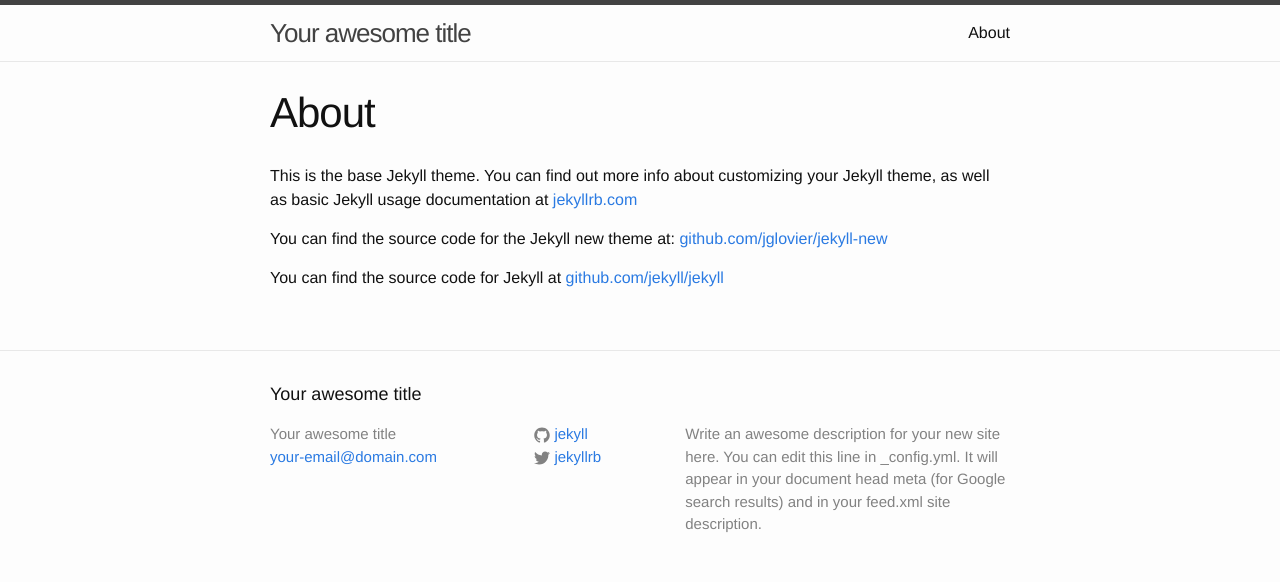
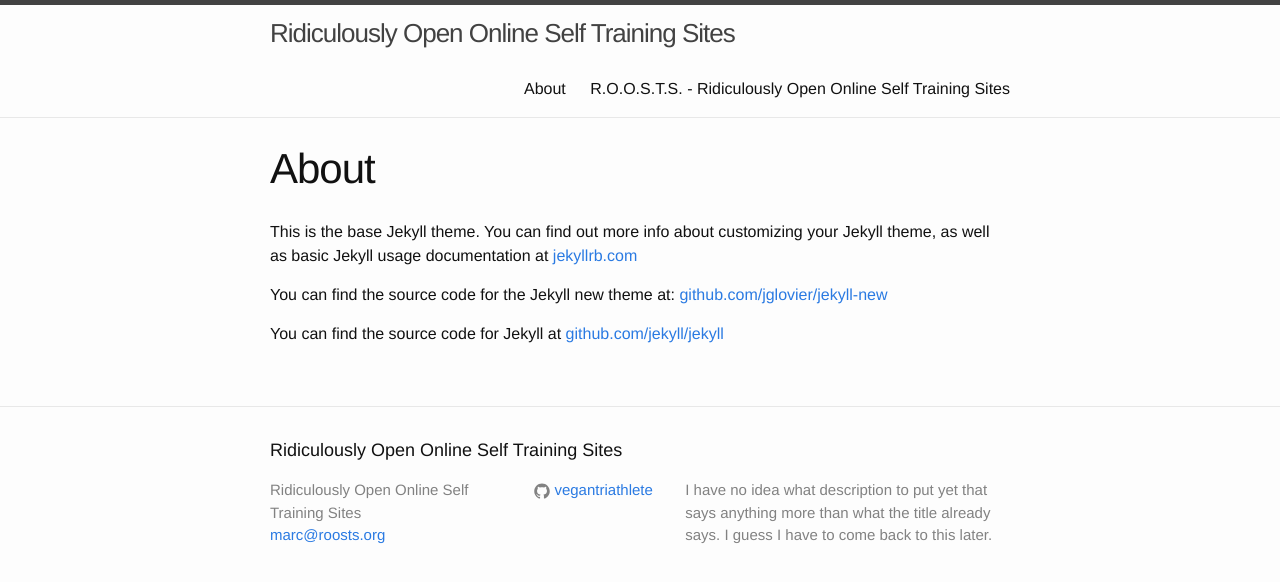
Before and after one commit to roosts/roosts.github.io, a Jekyll site: the page built from about.md, in a window 1280 px wide. Shown: the top 582 px of the page. Built offline with Jekyll 4.4.1, drawn with Linux system fonts in a browser that asks for light colours.

Commit message:
Start using jekyll
Actually set some of the defaults in the config yaml
Edit the home page index.html so that it should get generated with
jekyll build

```diff
--- a/_config.yml
+++ b/_config.yml
@@ -1,14 +1,16 @@
 # Site settings
-title: Your awesome title
-email: your-email@domain.com
+title: Ridiculously Open Online Self Training Sites
+email: marc@roosts.org
 description: > # this means to ignore newlines until "baseurl:"
-  Write an awesome description for your new site here. You can edit this
-  line in _config.yml. It will appear in your document head meta (for
-  Google search results) and in your feed.xml site description.
+  I have no idea what description to put yet that says anything more
+  than what the title already says. I guess I have to come back to this
+  later.
 baseurl: "" # the subpath of your site, e.g. /blog/
-url: "http://yourdomain.com" # the base hostname & protocol for your site
-twitter_username: jekyllrb
-github_username:  jekyll
+url: "http://www.roosts.org" # the base hostname & protocol for your site
+github_username:  vegantriathlete
 
 # Build settings
 markdown: kramdown
+
+kramdown:
+  input: GFM
```
Also changed, not shown: index.html (+5 -38 lines).
